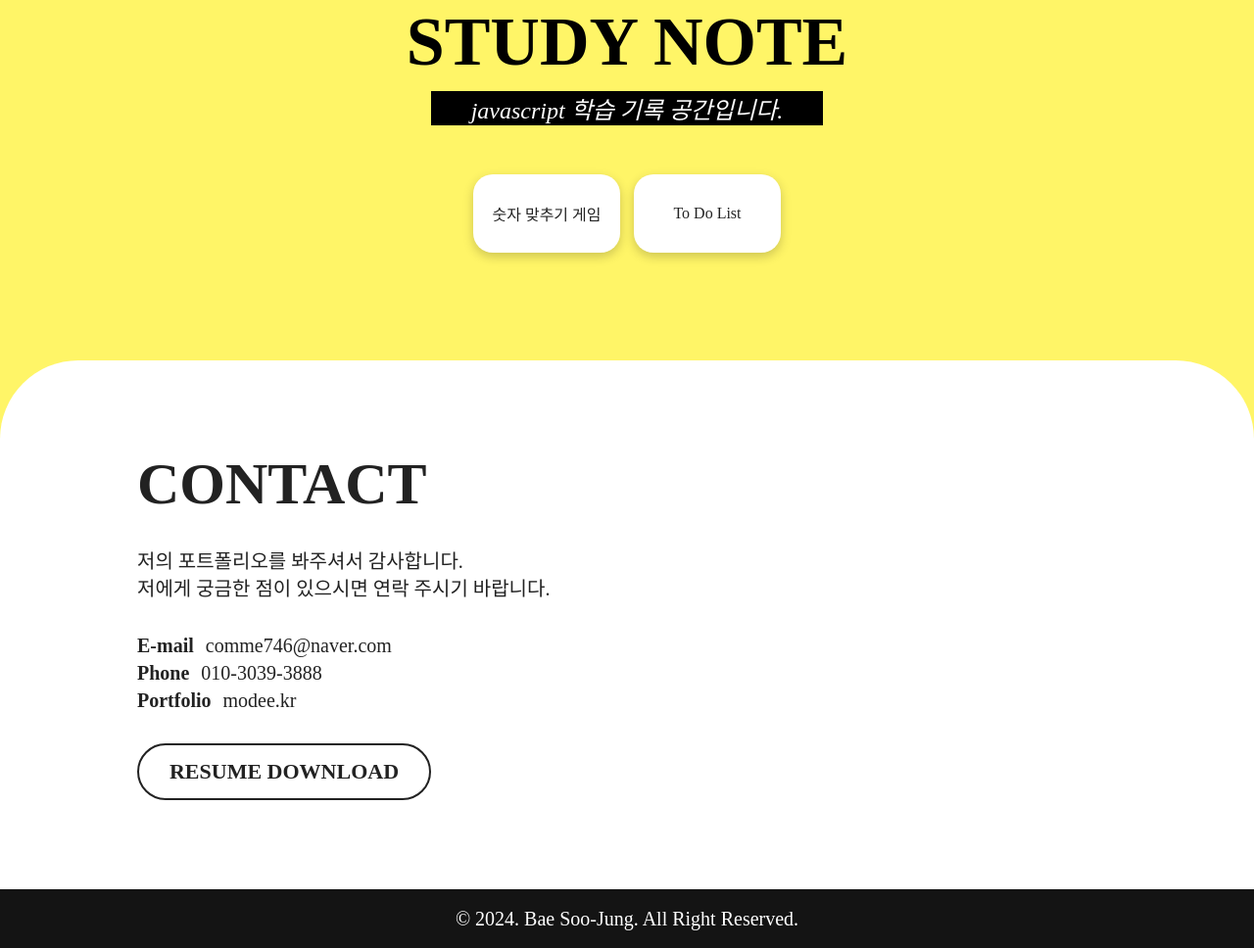
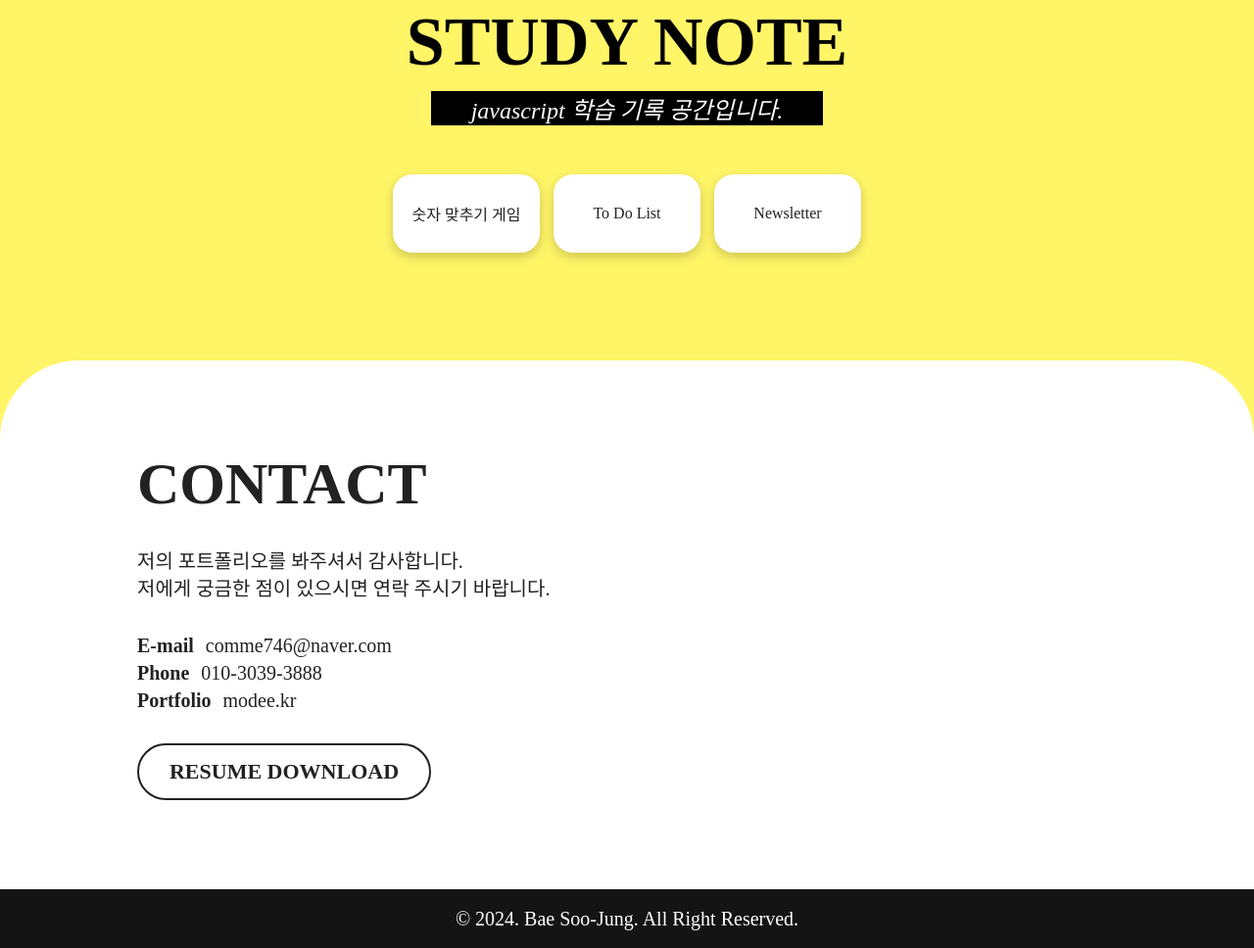
Before and after one commit to comme-modee/comme-modee.github.io, a plain HTML site: page index.html in a window 1280 px wide. Shown: the part 2079-3047 px from the top of the page at 98% size. Drawn offline with Linux system fonts and the light colour scheme; a web font is replaced by a local one.

Commit message:
Add files via upload

```diff
--- a/index.html
+++ b/index.html
@@ -174,9 +174,9 @@
                 <li class="note">
                     <a href="./study-note/note-2/index.html" target="_blank">To Do List</a>
                 </li>
-                <!-- <li class="note">
+                <li class="note">
                     <a href="./study-note/note-3/index.html" target="_blank">Newsletter</a>
-                </li> -->
+                </li>
             </ul>
         </section>
 
```
